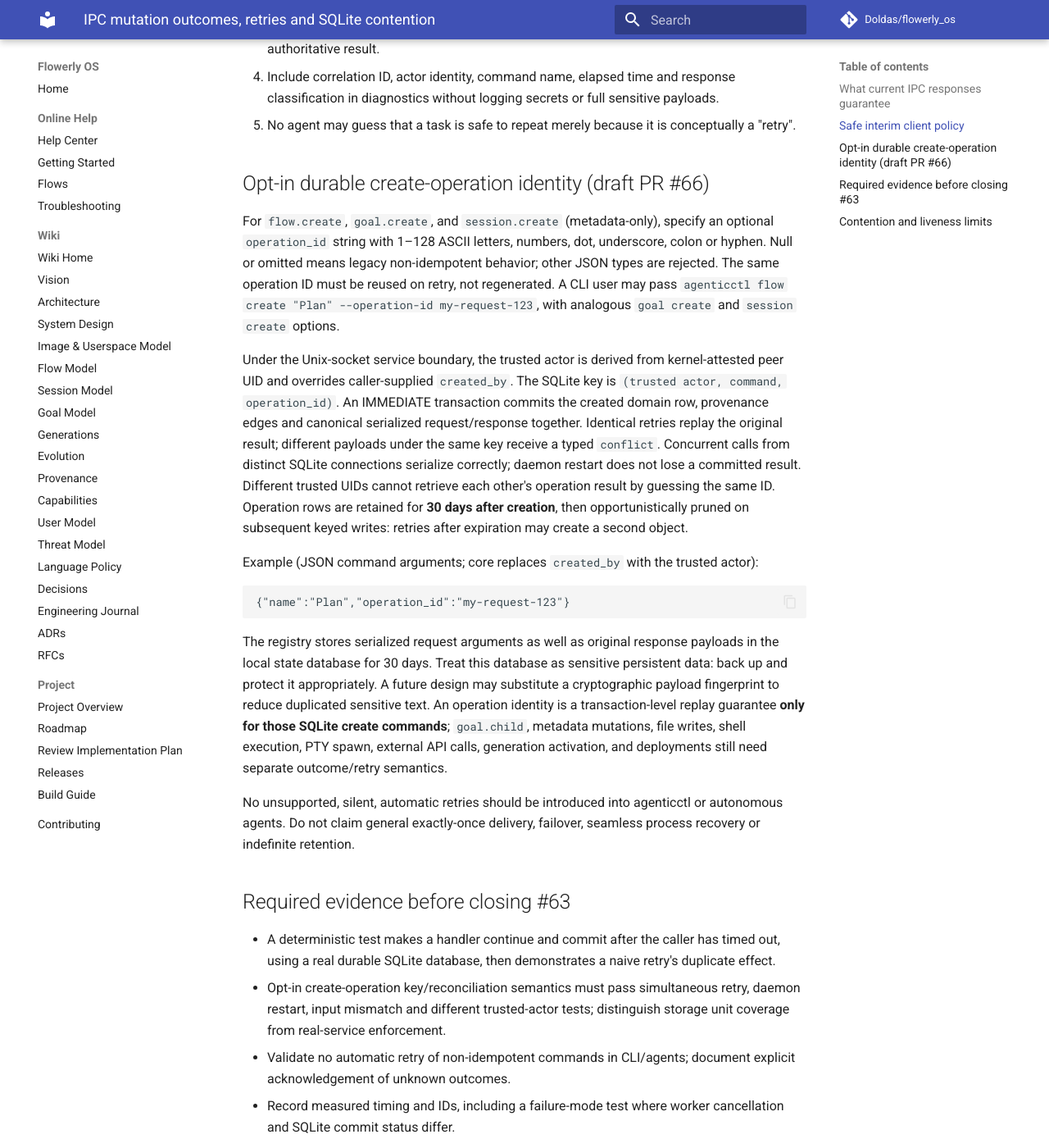
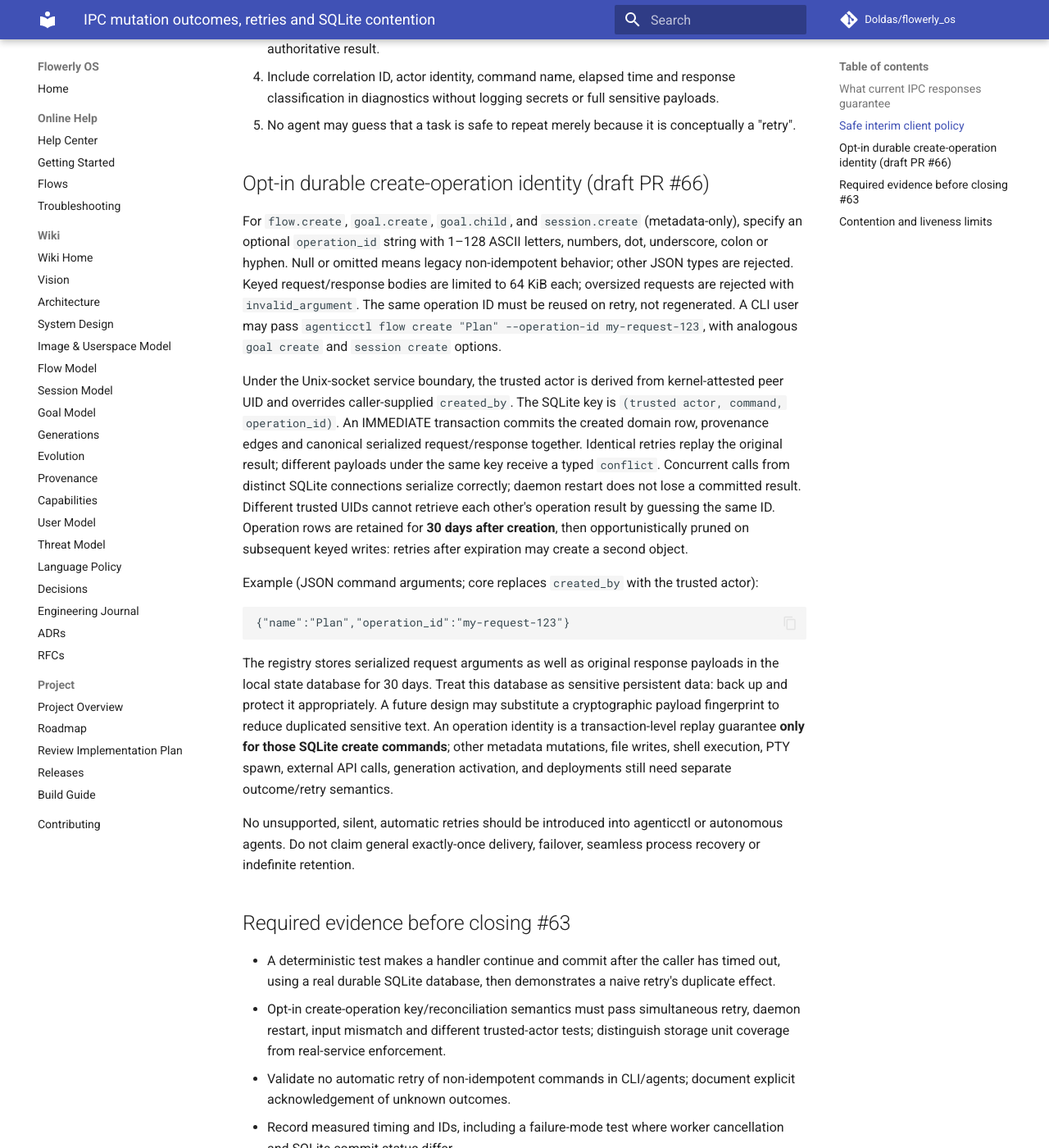
Before and after one commit to Doldas/flowerly_os, an MkDocs documentation site: the page built from docs/ipc-mutation-outcomes.md, in a window 1280 px wide and 1400 px high, scrolled down 1018 px. Shown: the whole window at 82% size. Built offline with MkDocs 1.6.1 and Material for MkDocs 9.7.7, drawn with Linux system fonts in a browser that asks for light colours; comment, search, counter and statistics services are not loaded.

Commit message:
docs: document goal.child replay and bounded request retention

````diff
--- a/docs/ipc-mutation-outcomes.md
+++ b/docs/ipc-mutation-outcomes.md
@@ -20,7 +20,7 @@ Status: **P1 draft implementation and remaining limitations**, issues #56, #62 a
 
 ## Opt-in durable create-operation identity (draft PR #66)
 
-For `flow.create`, `goal.create`, and `session.create` (metadata-only), specify an optional `operation_id` string with 1–128 ASCII letters, numbers, dot, underscore, colon or hyphen. Null or omitted means legacy non-idempotent behavior; other JSON types are rejected. The same operation ID must be reused on retry, not regenerated. A CLI user may pass `agenticctl flow create "Plan" --operation-id my-request-123`, with analogous `goal create` and `session create` options.
+For `flow.create`, `goal.create`, `goal.child`, and `session.create` (metadata-only), specify an optional `operation_id` string with 1–128 ASCII letters, numbers, dot, underscore, colon or hyphen. Null or omitted means legacy non-idempotent behavior; other JSON types are rejected. Keyed request/response bodies are limited to 64 KiB each; oversized requests are rejected with `invalid_argument`. The same operation ID must be reused on retry, not regenerated. A CLI user may pass `agenticctl flow create "Plan" --operation-id my-request-123`, with analogous `goal create` and `session create` options.
 
 Under the Unix-socket service boundary, the trusted actor is derived from kernel-attested peer UID and overrides caller-supplied `created_by`. The SQLite key is `(trusted actor, command, operation_id)`. An IMMEDIATE transaction commits the created domain row, provenance edges and canonical serialized request/response together. Identical retries replay the original result; different payloads under the same key receive a typed `conflict`. Concurrent calls from distinct SQLite connections serialize correctly; daemon restart does not lose a committed result. Different trusted UIDs cannot retrieve each other's operation result by guessing the same ID. Operation rows are retained for **30 days after creation**, then opportunistically pruned on subsequent keyed writes: retries after expiration may create a second object.
 
@@ -30,7 +30,7 @@ Example (JSON command arguments; core replaces `created_by` with the trusted act
 {"name":"Plan","operation_id":"my-request-123"}
 ```
 
-The registry stores serialized request arguments as well as original response payloads in the local state database for 30 days. Treat this database as sensitive persistent data: back up and protect it appropriately. A future design may substitute a cryptographic payload fingerprint to reduce duplicated sensitive text. An operation identity is a transaction-level replay guarantee **only for those SQLite create commands**; `goal.child`, metadata mutations, file writes, shell execution, PTY spawn, external API calls, generation activation, and deployments still need separate outcome/retry semantics.
+The registry stores serialized request arguments as well as original response payloads in the local state database for 30 days. Treat this database as sensitive persistent data: back up and protect it appropriately. A future design may substitute a cryptographic payload fingerprint to reduce duplicated sensitive text. An operation identity is a transaction-level replay guarantee **only for those SQLite create commands**; other metadata mutations, file writes, shell execution, PTY spawn, external API calls, generation activation, and deployments still need separate outcome/retry semantics.
 
 No unsupported, silent, automatic retries should be introduced into agenticctl or autonomous agents. Do not claim general exactly-once delivery, failover, seamless process recovery or indefinite retention.
 
````
